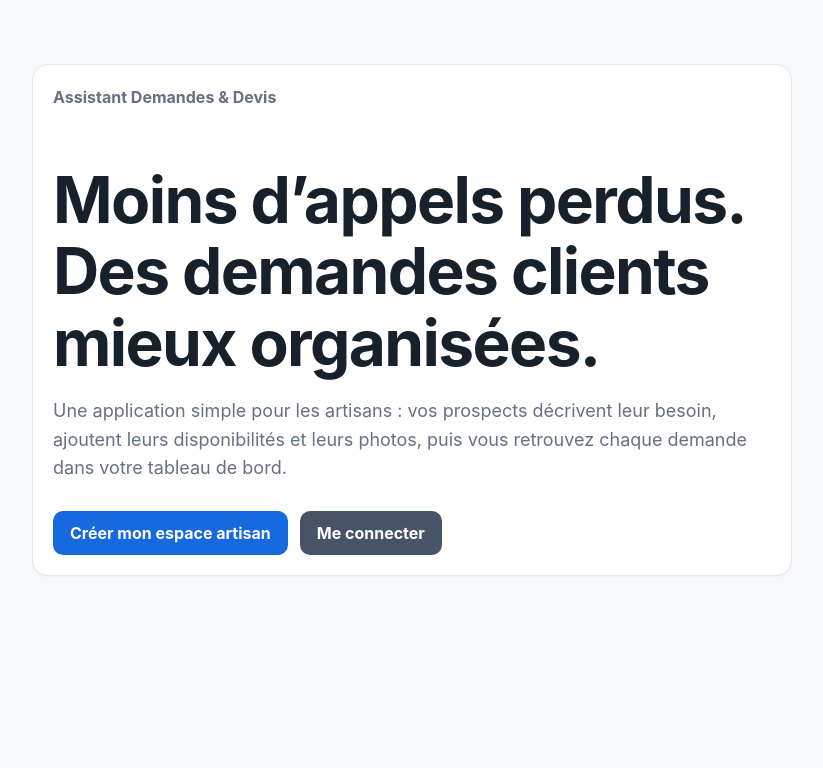
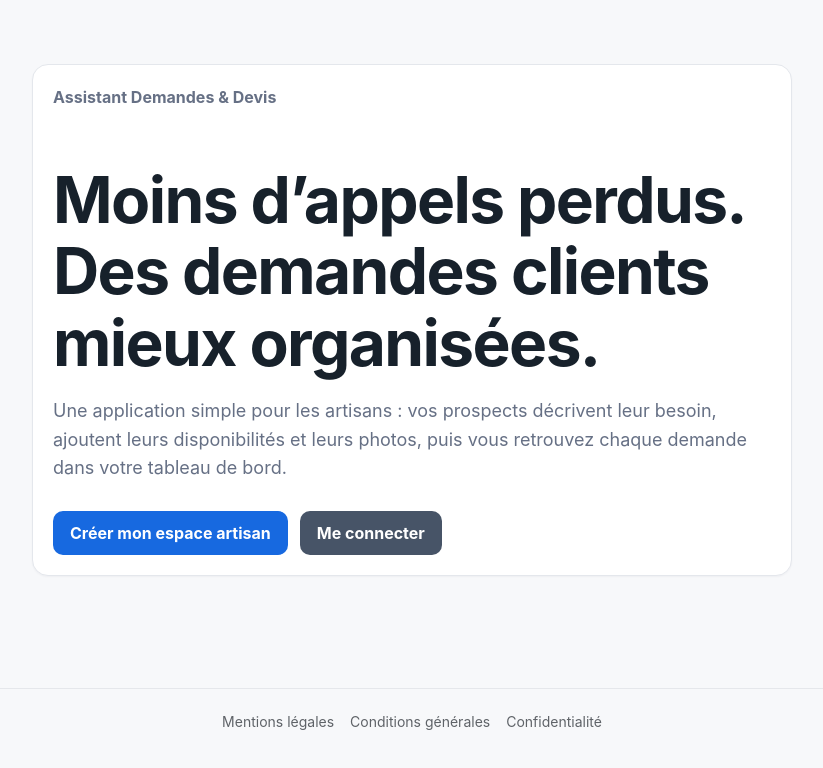
Before and after one commit to ludodulac/DROP-Service, a Next.js app: page / in a window 1280 px wide. Shown: the top 768 px of the page, without its empty margins (228-1051 px from the left). Built offline with nearby package versions, Linux system fonts and the light colour scheme.

Commit message:
Add BRIF legal footer

```diff
--- a/src/app/layout.tsx
+++ b/src/app/layout.tsx
@@ -1,9 +1,10 @@
 import type { Metadata } from "next";
 import "./globals.css";
 import "./request-detail.css";
+import SiteFooter from "@/components/SiteFooter";
 
 export const metadata: Metadata = {
-  title: "Demandes clients pour artisans — Ludovic Dulac",
+  title: "BRIF — Demandes clients pour artisans",
   description: "Recevez des demandes clients plus claires, priorisez les urgences et suivez chaque dossier jusqu'au devis et au chantier gagné.",
 };
 
@@ -14,7 +15,10 @@ export default function RootLayout({
 }>) {
   return (
     <html lang="fr">
-      <body>{children}</body>
+      <body>
+        {children}
+        <SiteFooter />
+      </body>
     </html>
   );
 }
```
